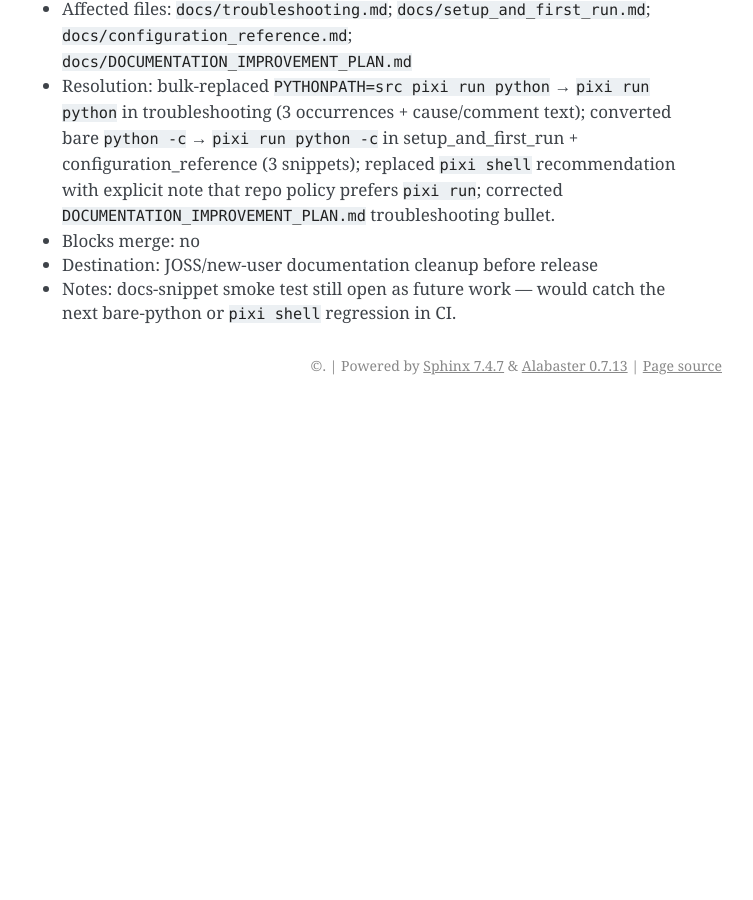
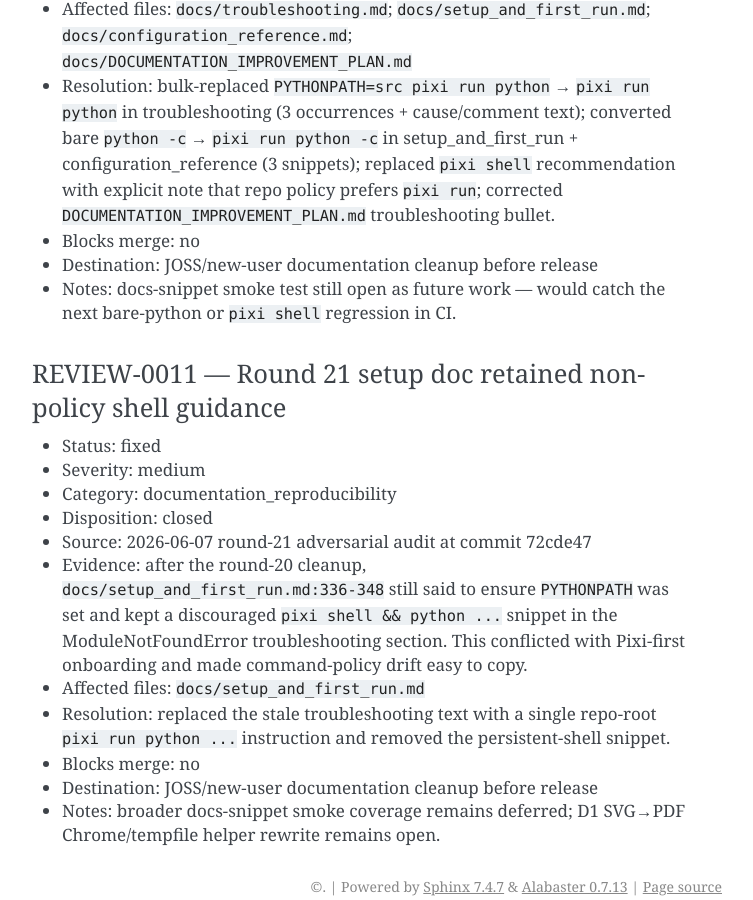
Before and after one commit to NatLabRockies/rfm-pipeline, a Sphinx documentation site: the page built from docs/review_register.md, in a window 1280 px wide and 900 px high, scrolled down 6102 px. Shown: the whole window, without its empty margins (388-1141 px from the left). Built offline with Sphinx 7.4.7, drawn with Linux system fonts in a browser that asks for light colours; before the commit the page ends 6507 px from its top, so only the background shows below that; some of the changed text lies outside the part shown.

Commit message:
round 21: remove dead 'discouraged pixi shell' block from setup_and_first_run troubleshooting (round-20 cleanup leftover); close REVIEW-0011

```diff
--- a/docs/review_register.md
+++ b/docs/review_register.md
@@ -162,3 +162,17 @@ Agents use this file to convert review findings into planned work instead of lea
 - Blocks merge: no
 - Destination: JOSS/new-user documentation cleanup before release
 - Notes: docs-snippet smoke test still open as future work — would catch the next bare-python or `pixi shell` regression in CI.
+
+### REVIEW-0011 — Round 21 setup doc retained non-policy shell guidance
+
+- Status: fixed
+- Severity: medium
+- Category: documentation_reproducibility
+- Disposition: closed
+- Source: 2026-06-07 round-21 adversarial audit at commit 72cde47
+- Evidence: after the round-20 cleanup, `docs/setup_and_first_run.md:336-348` still said to ensure `PYTHONPATH` was set and kept a discouraged `pixi shell && python ...` snippet in the ModuleNotFoundError troubleshooting section. This conflicted with Pixi-first onboarding and made command-policy drift easy to copy.
+- Affected files: `docs/setup_and_first_run.md`
+- Resolution: replaced the stale troubleshooting text with a single repo-root `pixi run python ...` instruction and removed the persistent-shell snippet.
+- Blocks merge: no
+- Destination: JOSS/new-user documentation cleanup before release
+- Notes: broader docs-snippet smoke coverage remains deferred; D1 SVG→PDF Chrome/tempfile helper rewrite remains open.
```
Also changed, not shown: docs/setup_and_first_run.md (+1 -9 lines).
